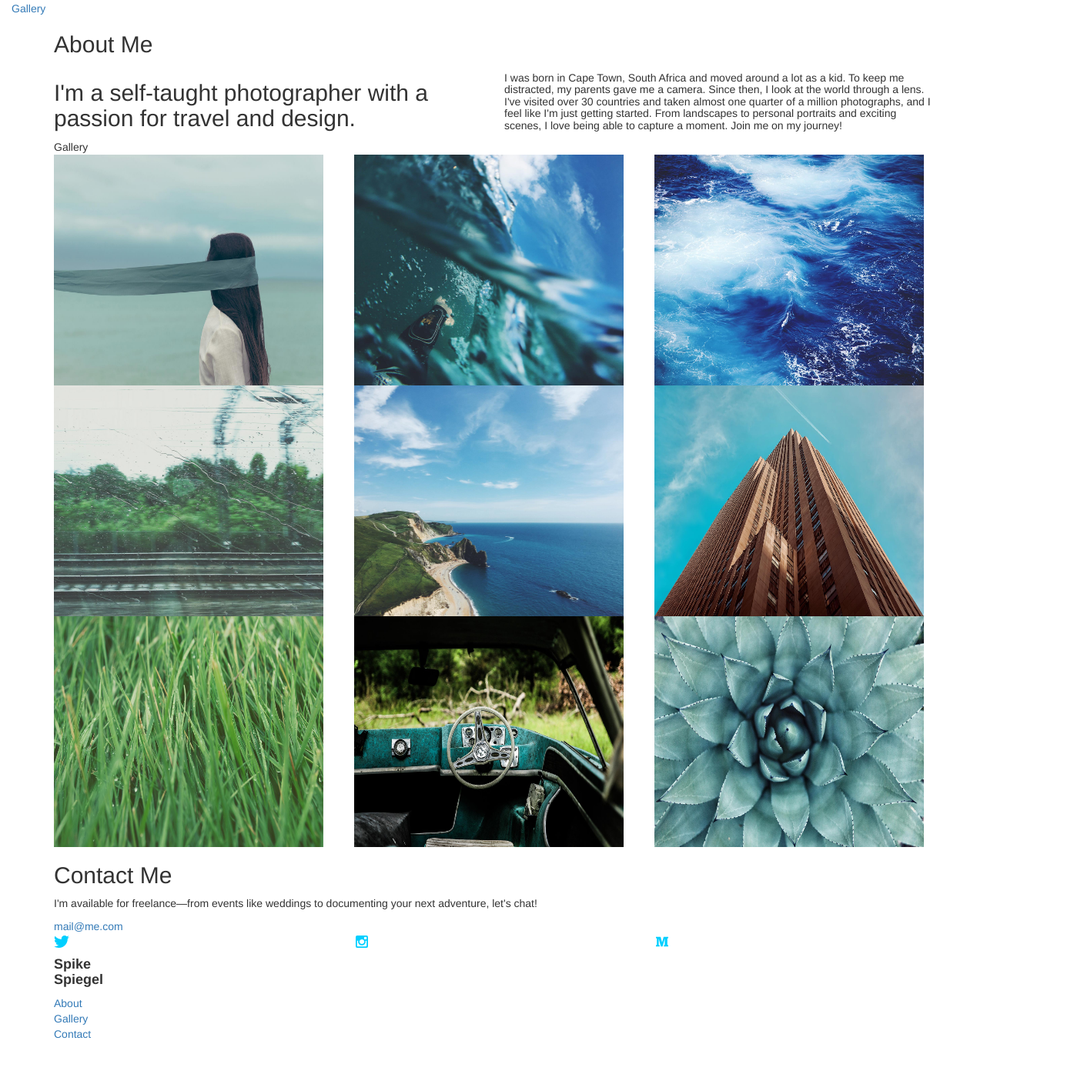
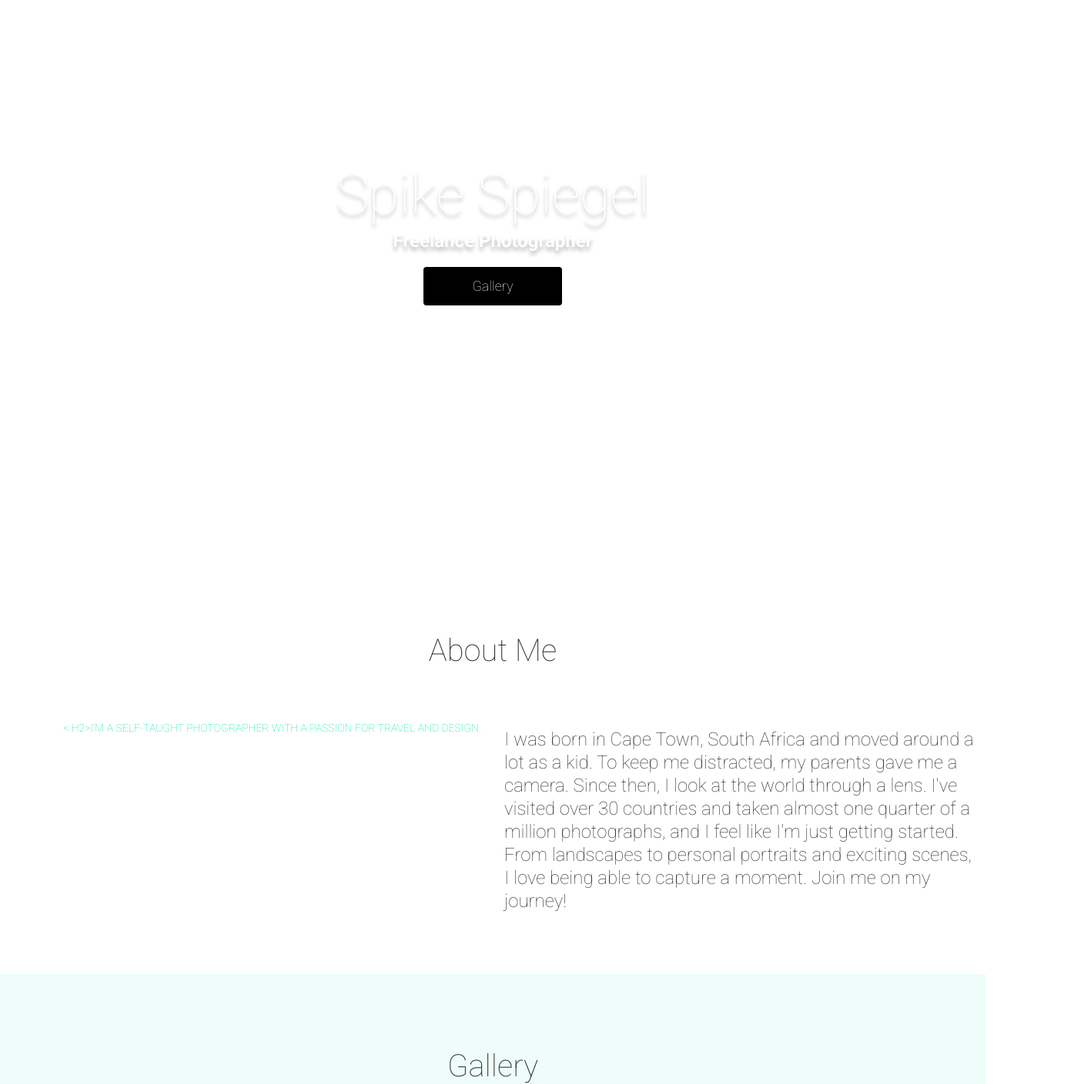
Before and after one commit to vivi2nice/portfolio-, a plain HTML site: page index.html in a window 1280 px wide. Shown: the part 94-1503 px from the top of the page at 77% size, 1408 px wide, since content can reach past the window. Before the commit the page ends 1448 px from the top, so only its background shows below. Drawn offline with nearby package versions, Linux system fonts and the light colour scheme.

Commit message:
second attempt to add my CSS styling code

```diff
--- a/index.html
+++ b/index.html
@@ -1,69 +1,96 @@
 <!DOCTYPE>
 <html>
   <head>
-    <!-- Latest compiled and minified CSS -->
-  <meta name="viewport" content="width=device-width, initial-scale=1">
-  <link rel="stylesheet" href="https://maxcdn.bootstrapcdn.com/bootstrap/3.3.7/css/bootstrap.min.css" integrity="sha384-BVYiiSIFeK1dGmJRAkycuHAHRg32OmUcww7on3RYdg4Va+PmSTsz/K68vbdEjh4u" crossorigin="anonymous">
-  <link type="text/css" rel="stylesheet" href="style.css">
-      <title>Aleksei's Portfolio</title>
+    <link rel="stylesheet" type="text/css" href="styles.css"/>
+    <link rel="stylesheet" type="text/css" href="https://fonts.googleapis.com/css?family=Roboto:100,700">
+    <link rel="stylesheet" href="https://maxcdn.bootstrapcdn.com/bootstrap/3.3.7/css/bootstrap.min.css" integrity="sha384-BVYiiSIFeK1dGmJRAkycuHAHRg32OmUcww7on3RYdg4Va+PmSTsz/K68vbdEjh4u" crossorigin="anonymous">
+      <title>Aleksei's Portfolio</title>s
   </head>
 
   <body>
-    <div id="intro" class="container-fluid">
+    <div id="intro" class="container-fluid hero landscape">
       <h1>Spike Spiegel</h1>
       <h5>Freelance Photographer</h5>
-      <a href="#gallery">Gallery</a>
+      <a href="#gallery"><button type="button" class="cta">Gallery</button></a>
     </div>
 
-    <div id="about" class="container">
+    <div id="about" class="container-fluid hero">
       <h2>About Me</h2>
       <div class="row">
-        <div class="col-md-6"><h2>I'm a self-taught photographer with a passion for travel and design.</h2></div>
-        <div class="col-md-6"><h5>I was born in Cape Town, South Africa and moved around a lot as a kid. To keep me distracted, my parents gave me a camera. Since then, I look at the world through a lens. I've visited over 30 countries and taken almost one quarter of a million photographs, and I feel like I'm just getting started. From landscapes to personal portraits and exciting scenes, I love being able to capture a moment. Join me on my journey!</h5></div>
+        <div class="col-md-6 left-col"><
+          h2>I'm a self-taught photographer with a passion for travel and design.</h2>
+        </div>
+        <div class="col-md-6 right-col">
+          <h5>I was born in Cape Town, South Africa and moved around a lot as a kid. To keep me distracted, my parents gave me a camera. Since then, I look at the world through a lens. I've visited over 30 countries and taken almost one quarter of a million photographs, and I feel like I'm just getting started. From landscapes to personal portraits and exciting scenes, I love being able to capture a moment. Join me on my journey!</h5>
+        </div>
       </div>
     </div>
 
-    <div id="gallery" class="container"
-      <h2>Gallery</h2>
-      <div class="row">
-        <div class="col-md-4"><img src="img/gallery/gallery-01.jpg" height= "300px" width= "350px"/></div>
-        <div class="col-md-4"><img src="img/gallery/gallery-02.jpg" height= "300px" width= "350px"/></div>
-        <div class="col-md-4"><img src="img/gallery/gallery-03.jpg" height= "300px" width= "350px"/></div>
+    <div class="gallery container-fluid hero">
+      <div><h2>Gallery</h2></div>
+      <div class="container">
       </div>
       <div class="row">
-        <div class="col-md-4"><img src="img/gallery/gallery-04.jpg" height= "300px" width= "350px"/></div>
-        <div class="col-md-4"><img src="img/gallery/gallery-05.jpg" height= "300px" width= "350px"/></div>
-        <div class="col-md-4"><img src="img/gallery/gallery-06.jpg" height= "300px" width= "350px"/></div>
+        <div class="col-md-4">
+          <img src="img/gallery/gallery-01.jpg"/>
+        </div>
+        <div class="col-md-4">
+          <img src="img/gallery/gallery-02.jpg"/>
+        </div>
+        <div class="col-md-4">
+          <img src="img/gallery/gallery-03.jpg"/>
+        </div>
       </div>
       <div class="row">
-        <div class="col-md-4"><img src="img/gallery/gallery-07.jpg" height="300px" width="350px"/></div>
-        <div class="col-md-4"><img src="img/gallery/gallery-08.jpg" height="300px" width="350px"/></div>
-        <div class="col-md-4"><img src="img/gallery/gallery-09.jpg" height="300px" width="350px"/></div>
+        <div class="col-md-4">
+          <img src="img/gallery/gallery-04.jpg"/>
+        </div>
+        <div class="col-md-4">
+          <img src="img/gallery/gallery-05.jpg"/>
+        </div>
+        <div class="col-md-4">
+          <img src="img/gallery/gallery-06.jpg"/>
+        </div>
+      </div>
+      <div class="row">
+        <div class="col-md-4">
+          <img src="img/gallery/gallery-07.jpg"/>
+        </div>
+        <div class="col-md-4">
+          <img src="img/gallery/gallery-08.jpg"/>
+        </div>
+        <div class="col-md-4">
+          <img src="img/gallery/gallery-09.jpg"/>
+        </div>
       </div>
       </div>
-      <div class="container-fluid" class="bridge">
     </div>
-      <div id="contact" class ="container">
+
+      <div class="container-fluid hero bridge"></div>
+
+      <div id="contact" class ="container-fluid hero">
         <h2>Contact Me</h2>
       <p>I'm available for freelance—from events like weddings to documenting your next adventure, let's chat!</p>
-      <a href="mailto:mail@me.com?subject=feedback">mail@me.com</a>
+      <a href="mailto:smealek@gmail.com?subject=feedback"><button type="button" class="cta">contact</button></a>
+
     <div id="social">
-      <div class="row">
+
         <div class="col-md-4"><a href="http://www.twitter.com">
-        <img src="img/icons/twitter.svg" height="20px" width="20px"/></a></div>
+        <img src="img/icons/twitter.svg"/></a></div>
         <div class="col-md-4"><a href="http://www.instagram.com">
-        <img src="img/icons/instagram.svg" height="20px" width="20px"/></a></div>
+        <img src="img/icons/instagram.svg"/></a></div>
         <div class="col-md-4"><a href="http://www.medium.com">
-        <img src="img/icons/medium.svg" height="20px" width="20px"/></a></div>
+        <img src="img/icons/medium.svg"/></a></div>
       </div>
     </div>
-    </div>
-    <div id="footer" class="container">
+
+    <div id="footer" >
       <div class="footer-item"><h4><b>Spike<br>Spiegel</b></h4></div>
       <div class="footer-item"><a href="#intro">About</a></div>
       <div class="footer-item"><a href="#gallery">Gallery</a></div>
       <div class="footer-item"><a href="#contact">Contact</a></div>
     </div>
-
+<div id="copyright"><span>&copy; Spike Spiegel</span></div>
+</div>
   </body>
 </html>
--- /dev/null
+++ b/styles.css
@@ -0,0 +1,219 @@
+
+.hero {
+  font-family: "Roboto", Serif;
+  text-align: center;
+  min-height: 800px;
+  background-size: cover;
+  padding-bottom: 50px;
+  display: flex;
+  align-items: center;
+  justify-content: center;
+  flex-direction: column;
+}
+
+
+.hero h2 {
+  margin-top: 100px;
+  margin-bottom: 50px;
+  font-size: 40px;
+  line-height: 40px;
+}
+
+
+.hero.landscape {
+  color: white;
+}
+
+
+.hero.bridge {
+  background-image: url("img/bridge/bridge-.jpg");
+  width: 100%;
+}
+
+
+#intro h1 {
+  text-shadow: 0px 5px 5px rgba(0, 0, 0, 0.25);
+  font-size: 72px;
+  line-height: 55px;
+}
+
+#intro h5 {
+  text-shadow: 0px 5px 5px rgba(0, 0, 0, 0.25);
+  margin-bottom: 20px;
+  font-size: 24px;
+  font-weight: 700;
+}
+
+.cta {
+  background: black;
+  color: white;
+  padding: 0px;
+  width: 180px;
+  font-size: 18px;
+  line-height: 50px;
+  border: none;
+  border-radius: 4px;
+  cursor: pointer;
+}
+
+.cta:hover {
+  background: #00CFFF;
+}
+
+
+#about {
+  min-height: 0;
+}
+
+
+.left-col {
+  color: #00E2AC;
+  padding: 20px;
+  text-transform: uppercase;
+  text-align: right;
+}
+
+.left-col h2 {
+  margin-top: 0px;
+  margin-bottom: 0px;
+  font-size: 60px;
+  font-weight: 700;
+  line-height: 55px;
+}
+
+.right-col {
+  text-align: left;
+  padding: 20px;
+}
+
+.right-col h5 {
+  font-size: 24px;
+  line-height: 30px;
+}
+
+
+.gallery {
+  background-color: #EEFDF9;
+}
+
+.gallery.container {
+  padding: 0;
+  margin: 0;
+}
+
+
+.col-md-4 {
+  overflow: hidden;
+  padding: 0 5px 10px 5px;
+}
+
+.col-md-4 img {
+    height: 100%;
+    max-width: 390px;
+    max-height: 280px;
+}
+
+#contact {
+  text-align: center;
+}
+
+#contact p {
+  text-align: center;
+  font-size: 24px;
+  max-width: 740px;
+  margin-bottom: 40px;
+}
+
+#social {
+  padding: 20px;
+}
+
+#social a {
+  margin: 0px 10px 0px 10px;
+  text-decoration: none;
+}
+
+#social img {
+  height: 20px;
+}
+
+#social img:hover {
+  opacity: .5;
+}
+
+
+#footer {
+  height: 40px;
+  margin-right: 10%;
+  margin-left: 10%;
+  width: 100%;
+  padding-bottom: 150px;
+  display: flex;
+  flex-direction: row;
+  align-items: center;
+}
+
+#footer .footer-item {
+  max-width: 100px;
+  text-align: left;
+}
+
+#footer a {
+  margin-right: 20px;
+  margin-left: 5px;
+  padding: 0px;
+  font-size: 16px;
+  line-height: 40px;
+  color: black;
+}
+
+
+#copyright {
+  margin-left: auto;
+  color: #00E2AC;
+  text-align: right;
+}
+
+#copyright span {
+  display: flex;
+  justify-content: flex-end;
+}
+
+
+@media only screen and (max-width: 480px) {
+  #intro {
+    min-height: 640px;
+  }
+
+  .left-col h2 {
+    font-size: 42px;
+    line-height: 40px;
+  }
+
+  #footer {
+    margin-left: 20px;
+    margin-right: 20px;
+  }
+
+  #footer h4 {
+  padding-right: 20px;
+  }
+
+}
+
+@media only screen and (max-width: 992px) {
+ .row {
+   width: 100%;
+  }
+
+  .col-md-4 {
+   width: 100%;
+  }
+
+  .col-md-4 img {
+    width: 100%;
+    height: auto;
+    max-width: 992px;
+    max-height: 900px;
+  }
+}
```
Also changed, not shown: img/bridge/bridge-.jpg (added), 2 other files.
